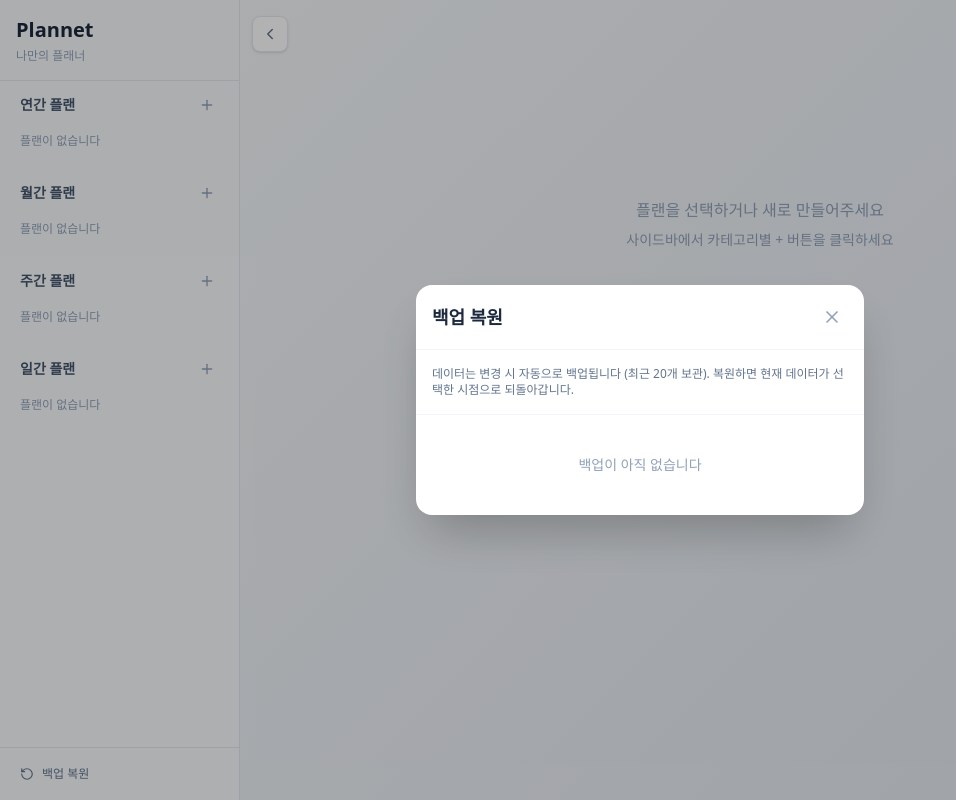
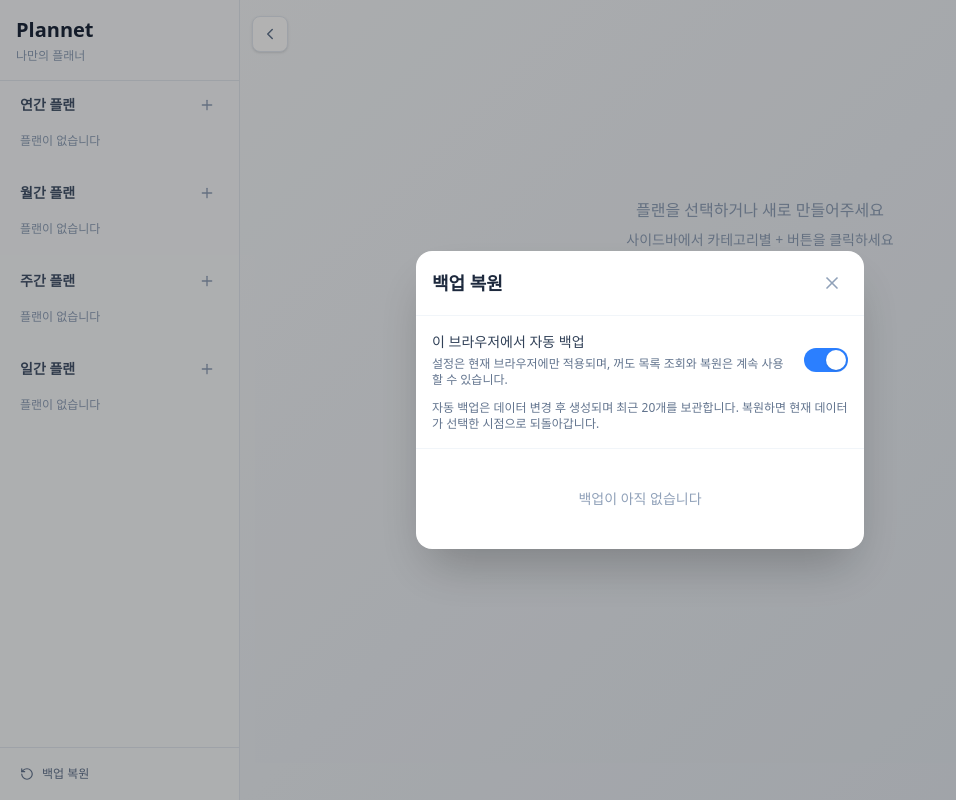
Before and after one commit to ChoHadam/plannet, a Next.js app in the folder apps/web/: page / in a window 1280 px wide. Both pictures are taken after a click on the button "백업 복원". Shown: the whole page, without its empty margins (0-956 px from the left). Built offline with nearby package versions, Linux system fonts and the light colour scheme.

Commit message:
feat: add per-browser auto backup toggle

```diff
--- a/apps/web/src/components/BackupRestoreModal.tsx
+++ b/apps/web/src/components/BackupRestoreModal.tsx
@@ -1,7 +1,14 @@
 'use client';
 
 import { useEffect, useState } from 'react';
-import { listBackups, loadBackup, applyBackup, BackupItem } from '@/lib/autoBackup';
+import {
+  applyBackup,
+  BackupItem,
+  getAutoBackupEnabled,
+  listBackups,
+  loadBackup,
+  setAutoBackupEnabled,
+} from '@/lib/autoBackup';
 
 interface BackupRestoreModalProps {
   isOpen: boolean;
@@ -63,8 +70,26 @@ export function BackupRestoreModal({ isOpen, onClose }: BackupRestoreModalProps)
           </button>
         </div>
 
-        <div className="p-4 border-b border-slate-100 text-xs text-slate-500">
-          데이터는 변경 시 자동으로 백업됩니다 (최근 20개 보관). 복원하면 현재 데이터가 선택한 시점으로 되돌아갑니다.
+        <div className="p-4 border-b border-slate-100">
+          <div className="flex items-center justify-between gap-4">
+            <div>
+              <div className="text-sm font-medium text-slate-700">이 브라우저에서 자동 백업</div>
+              <div className="mt-1 text-xs text-slate-500">
+                설정은 현재 브라우저에만 적용되며, 꺼도 목록 조회와 복원은 계속 사용할 수 있습니다.
+              </div>
+            </div>
+            <input
+              type="checkbox"
+              role="switch"
+              aria-label="이 브라우저에서 자동 백업"
+              defaultChecked={getAutoBackupEnabled()}
+              onChange={(event) => setAutoBackupEnabled(event.currentTarget.checked)}
+              className="relative h-6 w-11 shrink-0 cursor-pointer appearance-none rounded-full bg-slate-300 transition-colors before:absolute before:left-0.5 before:top-0.5 before:h-5 before:w-5 before:rounded-full before:bg-white before:shadow-sm before:transition-transform checked:bg-blue-500 checked:before:translate-x-5"
+            />
+          </div>
+          <p className="mt-3 text-xs text-slate-500">
+            자동 백업은 데이터 변경 후 생성되며 최근 20개를 보관합니다. 복원하면 현재 데이터가 선택한 시점으로 되돌아갑니다.
+          </p>
         </div>
 
         <div className="flex-1 overflow-y-auto p-2">
@@ -117,7 +142,7 @@ export function BackupRestoreModal({ isOpen, onClose }: BackupRestoreModalProps)
               <span className="font-medium text-slate-700">{formatTimestamp(confirmTarget.createdAt)}</span> 시점으로 되돌립니다.
             </p>
             <p className="text-sm text-slate-500 mb-6">
-              현재 데이터는 덮어쓰여지지만, 새 자동 백업이 즉시 생성됩니다.
+              현재 데이터는 덮어쓰여집니다. 자동 백업이 켜져 있으면 이후 변경 사항부터 다시 백업됩니다.
             </p>
             <div className="flex gap-3">
               <button
--- a/apps/web/src/lib/autoBackup.ts
+++ b/apps/web/src/lib/autoBackup.ts
@@ -10,6 +10,7 @@ import { useHolidayStore } from '@/hooks/useHolidays';
 
 const DEBOUNCE_MS = 2000; // 변경 후 2초 idle 시 백업
 const MIN_INTERVAL_MS = 30_000; // 직전 백업 후 30초 미만이면 스킵 (스팸 방지)
+const AUTO_BACKUP_ENABLED_KEY = 'plannet-auto-backup-enabled';
 
 interface SnapshotData {
   mandalart: unknown;
@@ -36,7 +37,35 @@ function buildSnapshot(): SnapshotData {
 let lastBackupAt = 0;
 let pendingTimer: ReturnType<typeof setTimeout> | null = null;
 
+/** 현재 브라우저에서 자동 백업을 사용할지 여부 (기존 동작 유지를 위해 기본값 true) */
+export function getAutoBackupEnabled(): boolean {
+  if (typeof window === 'undefined') return true;
+
+  try {
+    return localStorage.getItem(AUTO_BACKUP_ENABLED_KEY) !== 'false';
+  } catch {
+    return true;
+  }
+}
+
+/** 현재 브라우저의 자동 백업 설정을 저장하고, 비활성화 시 예약된 백업을 취소 */
+export function setAutoBackupEnabled(enabled: boolean): void {
+  try {
+    localStorage.setItem(AUTO_BACKUP_ENABLED_KEY, String(enabled));
+  } catch {
+    // localStorage를 사용할 수 없는 환경에서는 기존 자동 백업 동작 유지
+    return;
+  }
+
+  if (!enabled && pendingTimer) {
+    clearTimeout(pendingTimer);
+    pendingTimer = null;
+  }
+}
+
 async function performBackup() {
+  if (!getAutoBackupEnabled()) return;
+
   // 모든 스토어 데이터를 plain object로 직렬화 (함수 제외)
   const snap = buildSnapshot();
   const serializable = {
@@ -89,6 +118,11 @@ async function performBackup() {
 
 function scheduleBackup() {
   if (pendingTimer) clearTimeout(pendingTimer);
+  if (!getAutoBackupEnabled()) {
+    pendingTimer = null;
+    return;
+  }
+
   pendingTimer = setTimeout(() => {
     pendingTimer = null;
     if (Date.now() - lastBackupAt < MIN_INTERVAL_MS) {
```
Also changed, not shown: 1 other file (tests, documents, lock files or other folders).
